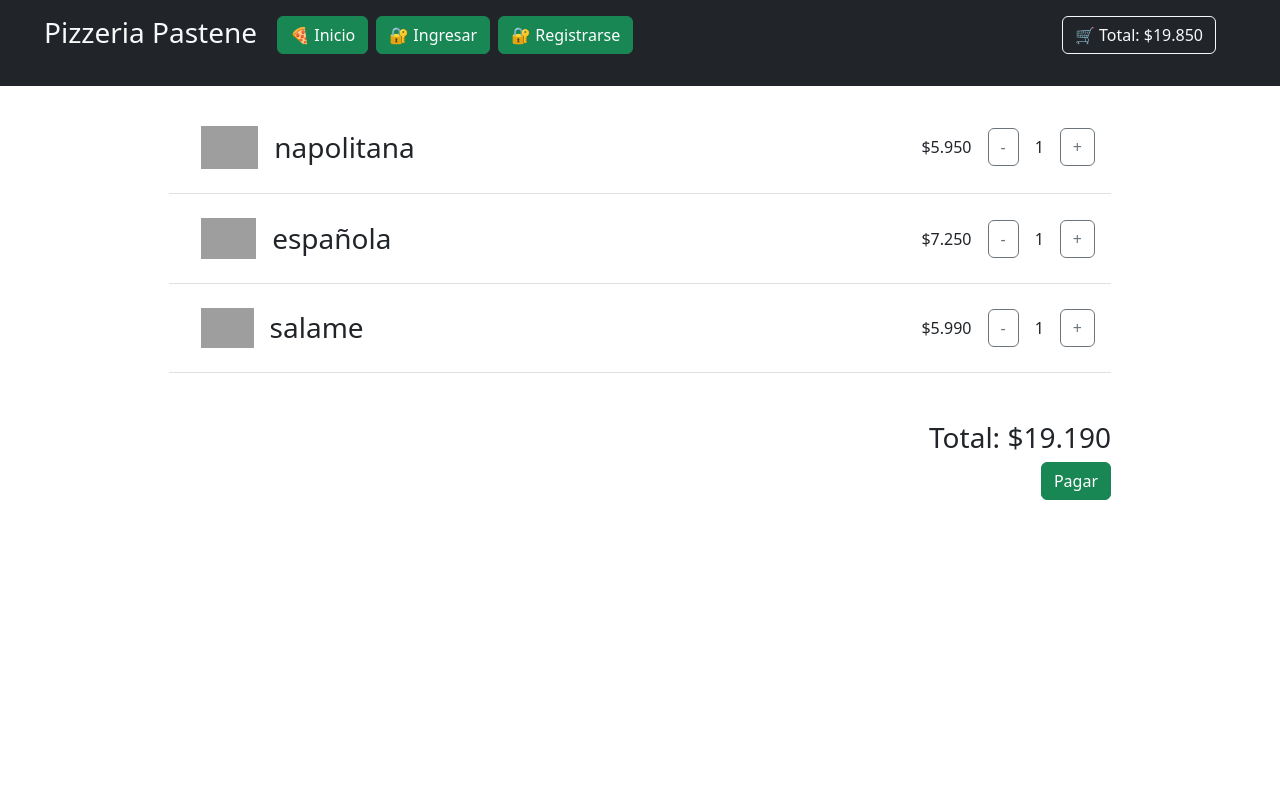
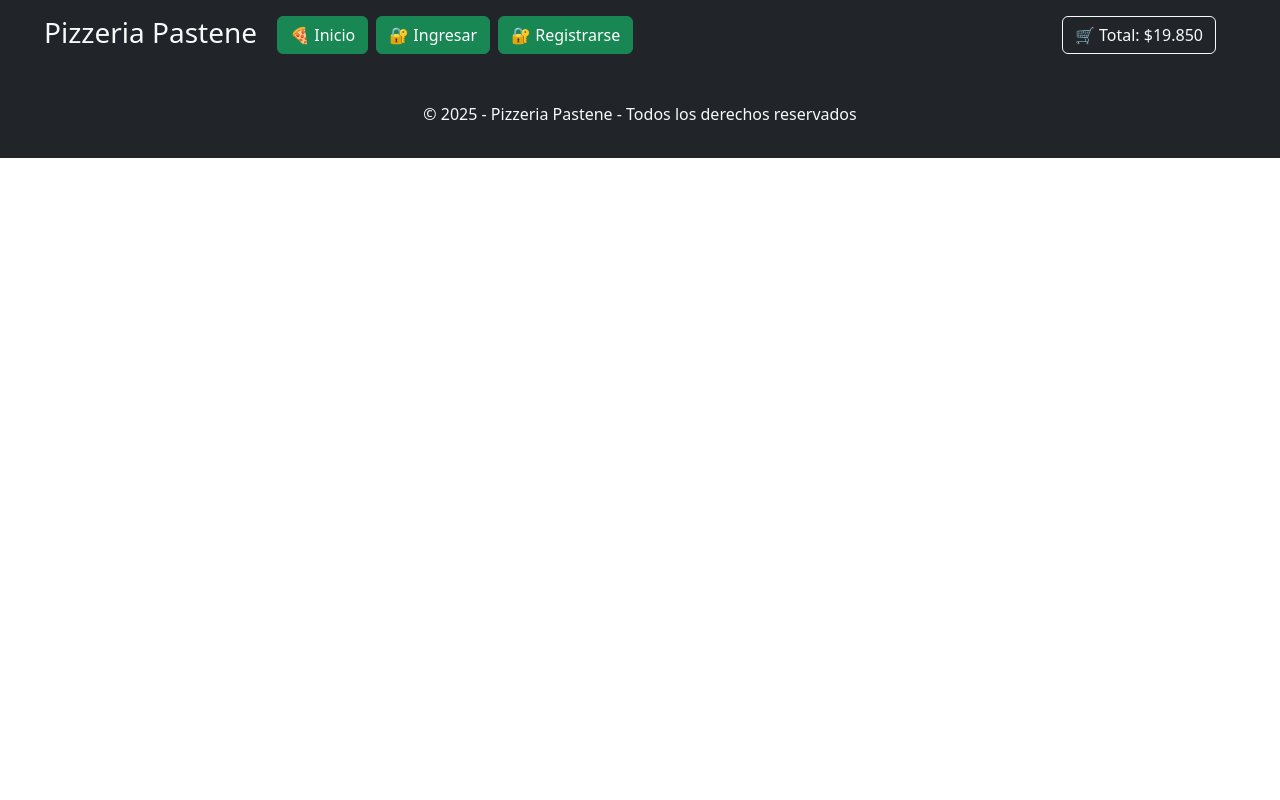
Before and after one commit to Kevof290/pizzeria-pastene, a React (Vite) app: page / in a window 1280 px wide. Shown: the top 800 px of the page. Built offline with nearby package versions, Linux system fonts and the light colour scheme; grey boxes are pictures that could not be loaded.

Commit message:
add: Pizza component

```diff
--- a/src/App.jsx
+++ b/src/App.jsx
@@ -12,7 +12,8 @@ const App = () => {
       {/* <Home /> */}
       {/* <RegisterPage /> */}
       {/* <LoginPage /> */}
-      <Cart />
+      {/* <Cart /> */}
+
       <Footer />
     </>
   )
```
